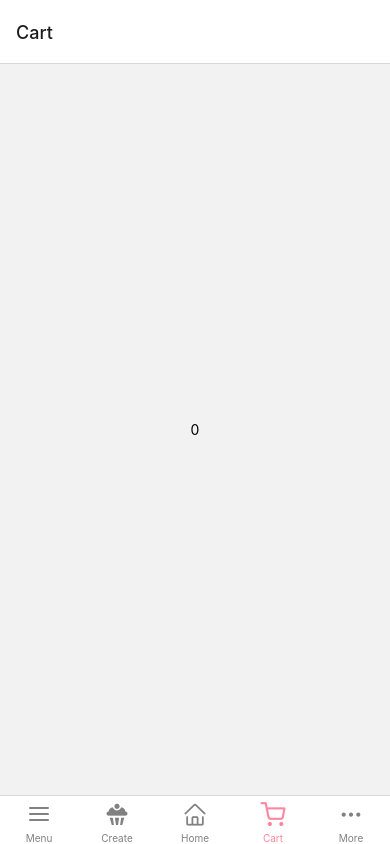
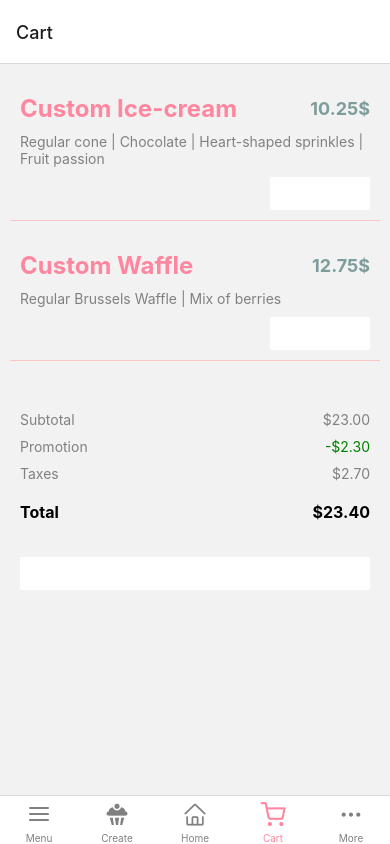
Before and after one commit to lmndang/Dessertale, a React Native app: screen /Cart in a window 390 px wide. Built offline with nearby package versions, Linux system fonts and the light colour scheme; no server answers.

Commit message:
Add cart

```diff
--- a/components/CartScreen.js
+++ b/components/CartScreen.js
@@ -1,18 +1,170 @@
 import React from "react";
-import { Text, View,Button } from "react-native";
-import styles from "./Styles";
+import { Text, View, StyleSheet, Dimensions, Button } from "react-native";
+//import styles from "./Styles";
 
-import {useAppContext} from "./context/appContext";
+//import { useAppContext } from "./context/appContext";
+
+const windowWidth = Dimensions.get("window").width;
+//const windowHeight = Dimensions.get("window").height;
 
 //Cart Screen
 const CartScreen = () => {
-
-  const {itemOnCart} = useAppContext();
+  // const { itemOnCart } = useAppContext();
+  // <Text>{itemOnCart}</Text>
 
   return (
     <View style={styles.container}>
-      <Text>{itemOnCart}</Text>
+      <View style={styles.box}>
+        <View style={styles.cartItemContainer}>
+          <View>
+            <View style={styles.itemHeading}>
+              <Text style={styles.itemTitle}>Custom Ice-cream</Text>
+              <Text style={styles.itemPrice}>10.25$</Text>
+            </View>
+
+            <Text style={styles.itemDetails}>
+              Regular cone | Chocolate | Heart-shaped sprinkles | Fruit passion
+            </Text>
+          </View>
+
+          <View style={styles.btnContainer}>
+            <View style={styles.btnRemove}>
+              <Button color="white" title="Remove" />
+            </View>
+          </View>
+        </View>
+
+        <View style={styles.cartItemContainer}>
+          <View>
+            <View style={styles.itemHeading}>
+              <Text style={styles.itemTitle}>Custom Waffle</Text>
+              <Text style={styles.itemPrice}>12.75$</Text>
+            </View>
+
+            <Text style={styles.itemDetails}>
+              Regular Brussels Waffle | Mix of berries
+            </Text>
+          </View>
+
+          <View style={styles.btnContainer}>
+            <View style={styles.btnRemove}>
+              <Button color="white" title="Remove" />
+            </View>
+          </View>
+        </View>
+      </View>
+      <View style={[styles.box, styles.totalItemContainer]}>
+        <View style={styles.subTotal}>
+          <Text style={styles.subTotalText}>Subtotal</Text>
+          <Text style={styles.subTotalText}>$23.00</Text>
+        </View>
+        <View style={styles.subTotal}>
+          <Text style={styles.subTotalText}>Promotion</Text>
+          <Text style={styles.promotionTex}>-$2.30</Text>
+        </View>
+        <View style={styles.subTotal}>
+          <Text style={styles.subTotalText}>Taxes</Text>
+          <Text style={styles.subTotalText}>$2.70</Text>
+        </View>
+        <View style={styles.subTotal}>
+          <Text style={styles.totalText}>Total</Text>
+          <Text style={styles.totalText}>$23.40</Text>
+        </View>
+        <View style={styles.btnCheckout}>
+        <Button color="white" title="Place Order" />
+        </View>
+
+      </View>
     </View>
   );
 };
+
+const styles = StyleSheet.create({
+  container: {
+    flex: 1,
+    justifyContent: "flex-start",
+    alignItems: "center",
+  },
+
+  box: {
+    width: windowWidth - 20,
+    marginTop: 20,
+  },
+
+  cartItemContainer: {
+    padding: 10,
+    marginBottom: 20,
+    borderBottomWidth: 1,
+    borderBottomColor: "#FFC4C4"
+  },
+
+  itemHeading: {
+    display: "flex",
+    flexDirection: "row",
+    justifyContent: "space-between",
+    marginBottom: 10,
+    alignItems: "center",
+  },
+
+  itemTitle: {
+    fontSize: 24,
+    fontWeight: "bold",
+    color: "#FF869E",
+  },
+
+  itemPrice: {
+    fontSize: 18,
+    textAlign: "right",
+    color: "#7D9D9C",
+    fontWeight: "bold",
+  },
+
+  itemDetails: {
+    color: "gray",
+    marginBottom: 10,
+  },
+
+  btnContainer: {
+    display: "flex",
+    alignItems: "flex-end",
+  },
+
+  btnRemove: {
+    width: 100,
+    backgroundColor: "#A10035",
+    borderRadius: 5
+  },
+
+  totalItemContainer: {
+    padding: 10
+  },
+
+  subTotal: {
+    display: "flex",
+    flexDirection: "row",
+    justifyContent: "space-between",
+    alignItems: "center",
+    marginBottom: 10,
+  },
+
+  subTotalText: {
+    color: "gray",
+  },
+
+  promotionTex: {
+    color: "green",
+  },
+
+  totalText:{
+    fontWeight: "bold",
+    fontSize: 16,
+    marginTop: 10
+  },
+
+  btnCheckout:{
+    backgroundColor: "black",
+    marginTop: 25,
+    borderRadius: 5,
+  }
+});
 export default CartScreen;
```
